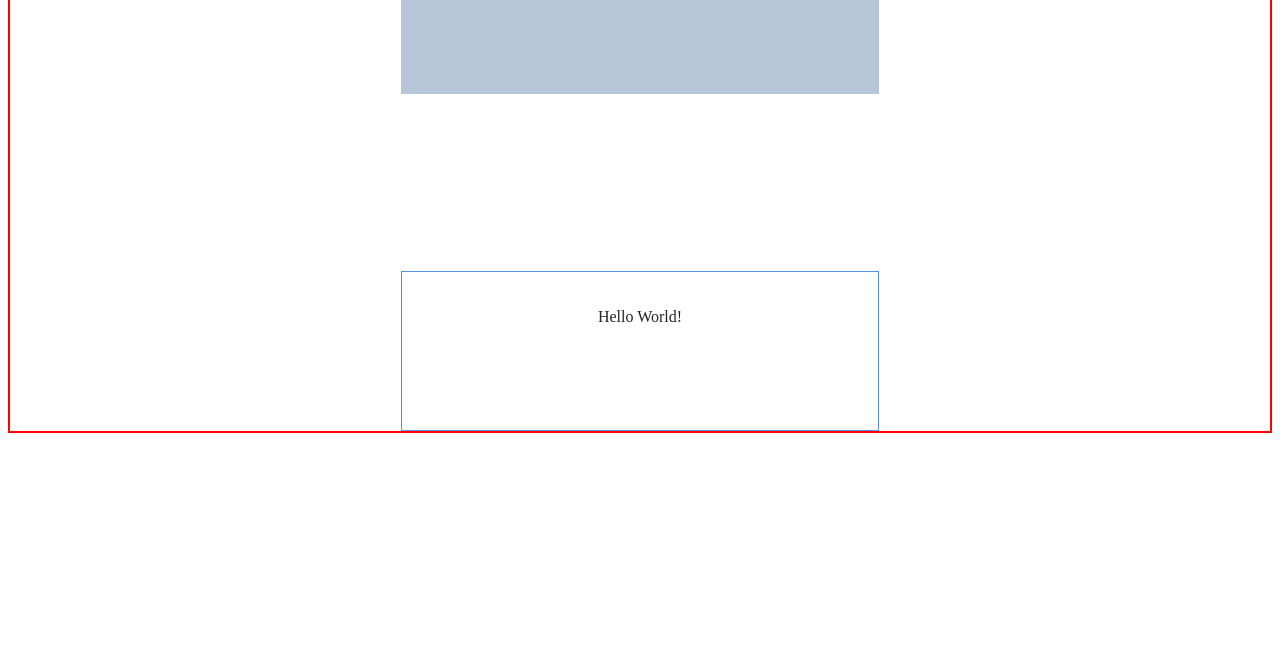
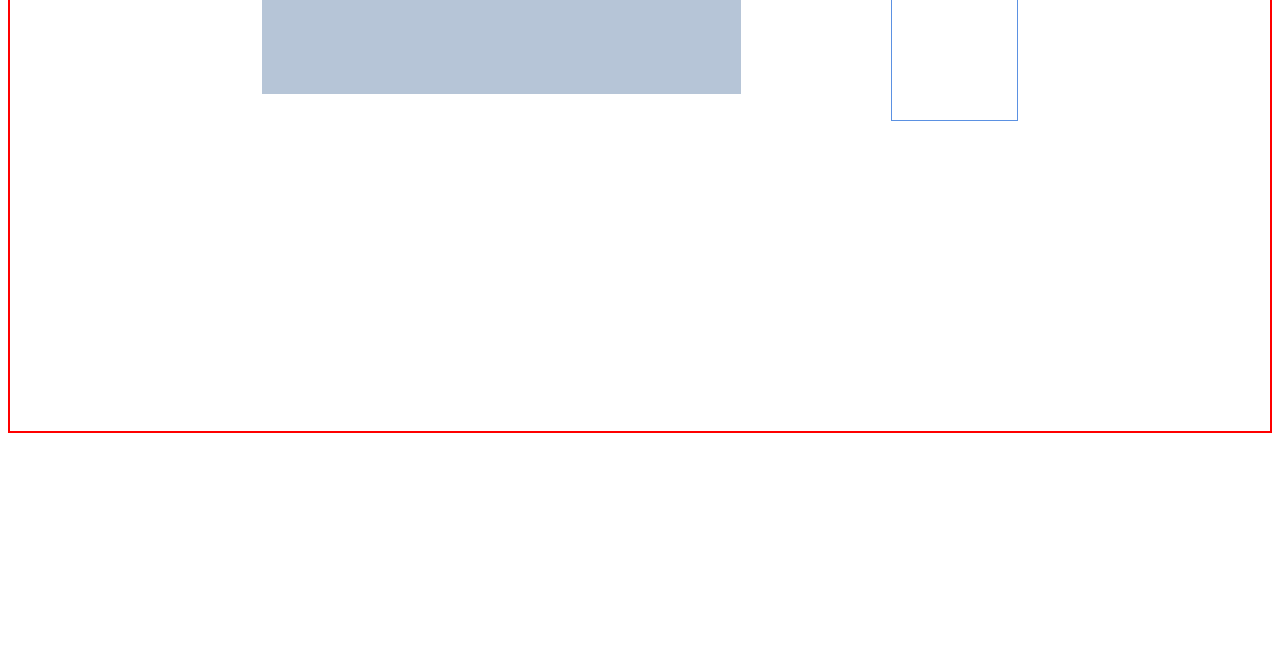
Before and after one commit to Bishyd/blogwebsiteassignment, a plain HTML site: page index.html in a window 1280 px wide. Shown: the part 139-800 px from the top of the page. Drawn offline with Linux system fonts and the light colour scheme.

Commit message:
Update style.css

```diff
--- a/style.css
+++ b/style.css
@@ -15,6 +15,9 @@ p {
     margin: auto;
   grid-gap: 150px;
     grid-template-rows: 250px 160px;
+  grid-template-areas:
+"top top"
+    "bottomleft bottomright";
     border: 2px solid red;
   justify-content: center;
   }
@@ -26,6 +29,7 @@ p {
     border: 1px solid #5B91E2;
     }
 .header{
+  grid-area: top
   color: #1864Bf;
   font-size: 40px;
   text-align: center;
@@ -34,5 +38,6 @@ p {
   background-color: #B6C5D7
 }
 .content{
+grid-area: bottomleft;
 color: #232528;
 }
```
